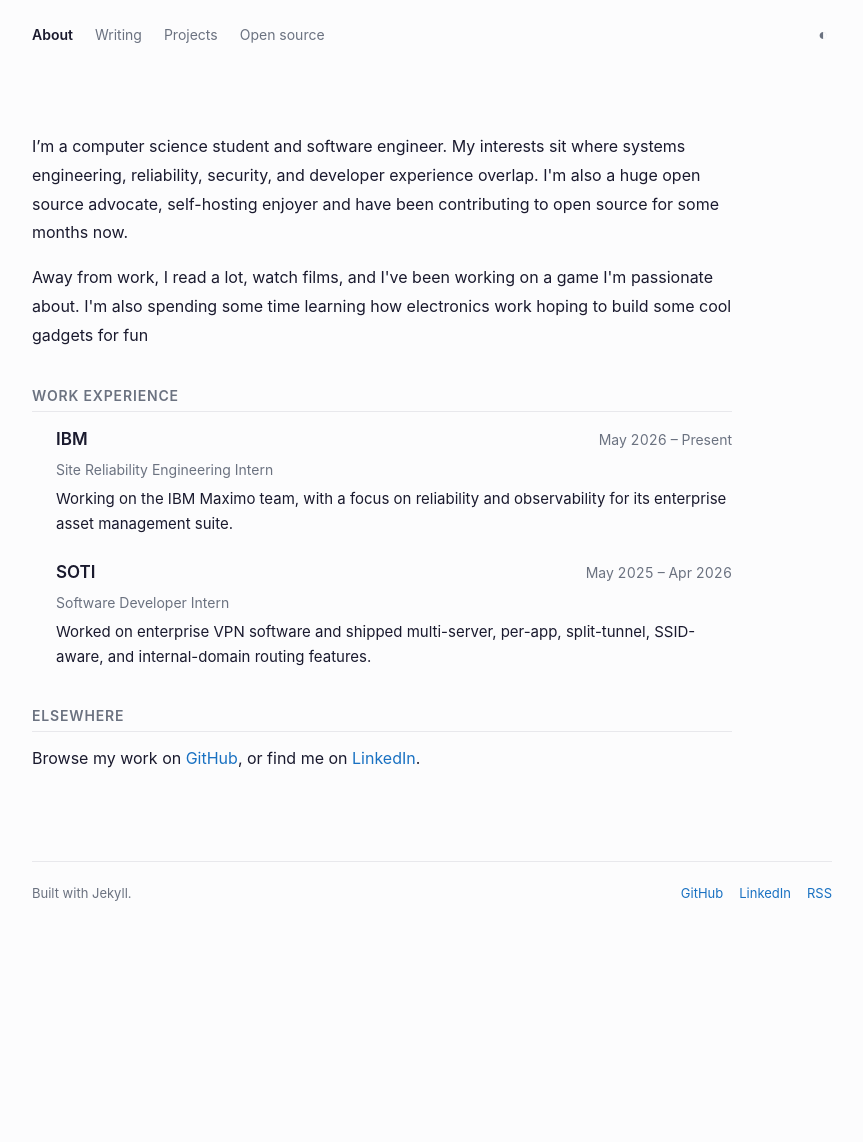
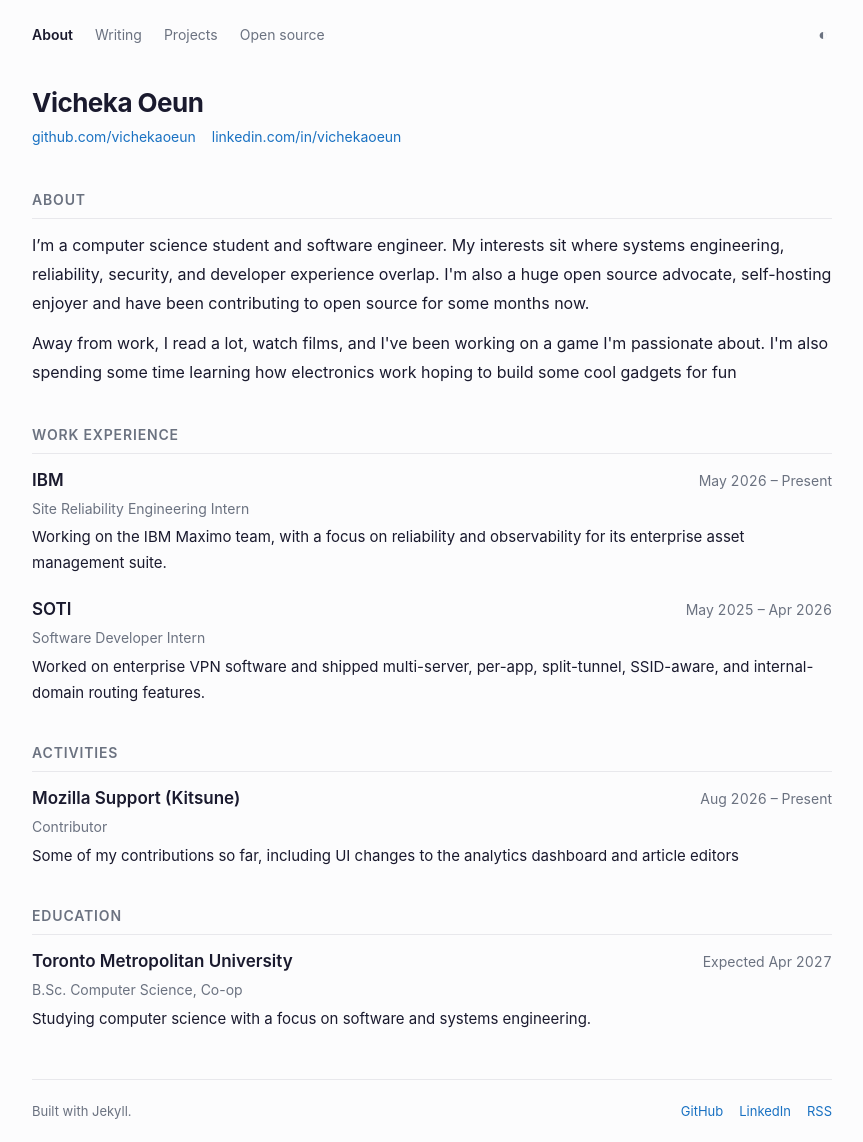
Before and after one commit to vichekaoeun/vichekaoeun.github.io, a Jekyll site: the page built from about.md, in a window 1280 px wide. Shown: the whole page, without its empty margins (208-1071 px from the left). Built offline with Jekyll 4.4.1, drawn with Linux system fonts in a browser that asks for light colours; before the commit the page ends 924 px from its top, so only the background shows below that.

Commit message:
Match About page resume layout

```diff
--- a/_config.yml
+++ b/_config.yml
@@ -11,6 +11,8 @@
 future: false
 
 collections:
+  education:
+    output: false
   work_history:
     output: false
   projects:
--- a/_data/about.yml
+++ b/_data/about.yml
@@ -1,3 +1,4 @@
+name: Vicheka Oeun
 intro: I’m a computer science student and software engineer. My interests sit
   where systems engineering, reliability, security, and developer experience
   overlap. I'm also a huge open source advocate, self-hosting enjoyer and have
--- a/about.md
+++ b/about.md
@@ -3,35 +3,73 @@
 permalink: /about/
 ---
 
-<header class="page-intro about-intro">
-  <h1>{{ site.data.about.heading }}</h1>
-</header>
+<div class="about">
+  <div class="about-hero">
+    <div class="about-hero-body">
+      <h1>{{ site.data.about.name }}</h1>
+      <ul class="about-links">
+        <li><a href="{{ site.data.about.github }}">github.com/{{ site.author.github }}</a></li>
+        <li><a href="{{ site.data.about.linkedin }}">linkedin.com/in/{{ site.author.linkedin }}</a></li>
+      </ul>
+    </div>
+  </div>
 
-<div class="about-grid">
-  <div class="prose about-copy">
-    <p>{{ site.data.about.intro }}</p>
-    <p>{{ site.data.about.personal }}</p>
+  <section class="about-section">
+    <h2>About</h2>
+    <div class="about-summary">
+      <p>{{ site.data.about.intro }}</p>
+      <p>{{ site.data.about.personal }}</p>
+    </div>
+  </section>
 
-    <section class="about-section">
-      <h2>Work Experience</h2>
-      <ul class="entries">
-        {% assign jobs = site.work_history | sort: "order" %}
-        {% for job in jobs %}
-          <li class="entry">
-            <div class="entry-head">
-              <span class="entry-name">{% if job.company_url %}<a href="{{ job.company_url }}">{{ job.company }}</a>{% else %}{{ job.company }}{% endif %}</span>
-              <span class="entry-period">{{ job.period }}</span>
-            </div>
-            <div class="entry-role">{{ job.role }}</div>
-            <p class="entry-desc">{{ job.description }}</p>
-          </li>
-        {% endfor %}
-      </ul>
-    </section>
+  <section class="about-section">
+    <h2>Work Experience</h2>
+    <ul class="entries">
+      {% assign jobs = site.work_history | sort: "order" %}
+      {% for job in jobs %}
+        <li class="entry">
+          <div class="entry-head">
+            <span class="entry-name">{% if job.company_url %}<a href="{{ job.company_url }}">{{ job.company }}</a>{% else %}{{ job.company }}{% endif %}</span>
+            <span class="entry-period">{{ job.period }}</span>
+          </div>
+          <div class="entry-role">{{ job.role }}</div>
+          <p class="entry-desc">{{ job.description }}</p>
+        </li>
+      {% endfor %}
+    </ul>
+  </section>
 
-    <section class="about-section">
-      <h2>Elsewhere</h2>
-      <p>Browse my work on <a href="{{ site.data.about.github }}">GitHub</a>, or find me on <a href="{{ site.data.about.linkedin }}">LinkedIn</a>.</p>
-    </section>
-  </div>
+  <section class="about-section">
+    <h2>Activities</h2>
+    <ul class="entries">
+      {% assign activities = site.open_source | sort: "order" %}
+      {% for activity in activities %}
+        <li class="entry">
+          <div class="entry-head">
+            <span class="entry-name">{% if activity.repository %}<a href="{{ activity.repository }}">{{ activity.title }}</a>{% else %}{{ activity.title }}{% endif %}</span>
+            {% if activity.date %}<span class="entry-period">{{ activity.date | date: "%b %Y" }} – Present</span>{% endif %}
+          </div>
+          <div class="entry-role">{{ activity.role | default: "Contributor" }}</div>
+          <p class="entry-desc">{% if activity.description %}{{ activity.description }}{% else %}{{ activity.content | strip_html | strip }}{% endif %}</p>
+        </li>
+      {% endfor %}
+    </ul>
+  </section>
+
+  <section class="about-section">
+    <h2>Education</h2>
+    <ul class="entries">
+      {% assign schools = site.education | sort: "order" %}
+      {% for school in schools %}
+        <li class="entry">
+          <div class="entry-head">
+            <span class="entry-name">{% if school.school_url %}<a href="{{ school.school_url }}">{{ school.school }}</a>{% else %}{{ school.school }}{% endif %}</span>
+            <span class="entry-period">{{ school.period }}</span>
+          </div>
+          {% if school.program %}<div class="entry-role">{{ school.program }}</div>{% endif %}
+          {% if school.description %}<p class="entry-desc">{{ school.description }}</p>{% endif %}
+        </li>
+      {% endfor %}
+    </ul>
+  </section>
 </div>
--- a/assets/css/main.css
+++ b/assets/css/main.css
@@ -127,12 +127,28 @@
 .post-end span { display: none; }
 .post-end p { margin: 0; color: var(--muted); font-size: 13px; }
 
-.about-intro { padding-bottom: 22px; }
-.about-intro h1 { max-width: 680px; font-size: 26px; }
-.about-grid { max-width: 700px; padding-bottom: 24px; }
-.about-copy > p { margin-bottom: 16px; }
-.about-copy h2 {
-  margin: 36px 0 12px;
+.about { padding-top: 16px; }
+.about-hero { margin-bottom: 40px; }
+.about-hero h1 {
+  margin: 0 0 6px;
+  color: var(--text);
+  font-size: 26px;
+  font-weight: 700;
+  letter-spacing: -.02em;
+  line-height: 1.3;
+}
+.about-links {
+  display: flex;
+  flex-wrap: wrap;
+  gap: 4px 16px;
+  margin: 0;
+  padding: 0;
+  list-style: none;
+}
+.about-links li { margin: 0; font-size: 14px; line-height: 1.6; }
+.about-section { margin: 0 0 36px; }
+.about-section h2 {
+  margin: 0 0 12px;
   padding-bottom: 6px;
   border-bottom: 1px solid var(--line);
   color: var(--muted);
@@ -141,8 +157,8 @@
   letter-spacing: .06em;
   text-transform: uppercase;
 }
-.about-section { margin-top: 36px; }
-.about-section h2 { margin-top: 0; }
+.about-summary p { margin: 0 0 12px; font-size: 16px; line-height: 1.8; }
+.about-summary p:last-child { margin-bottom: 0; }
 .entries { margin: 0; padding: 0; list-style: none; }
 .entry { margin: 0 0 20px; }
 .entry:last-child { margin-bottom: 0; }
```
Also changed, not shown: _education/toronto-metropolitan-university.md (added, +8 -0 lines), .pages.yml, README.md.
